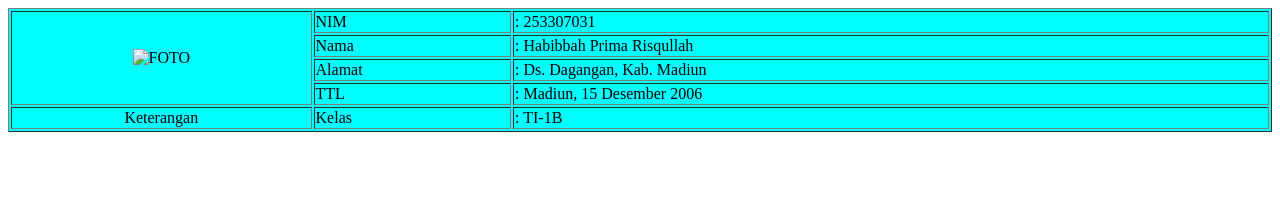
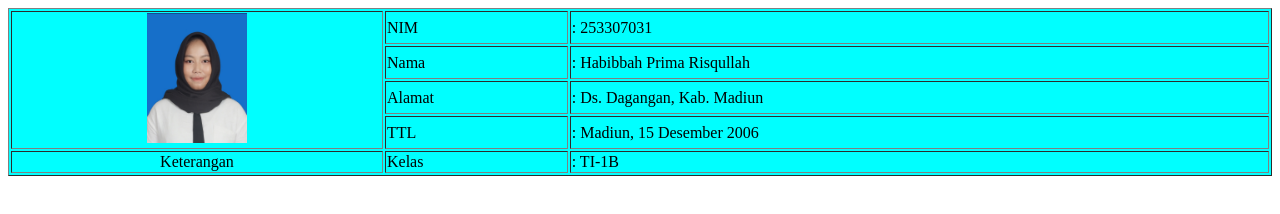
Before and after one commit to habibbahprima-prog/DPW, a plain HTML site: page MODUL1/latihan_1_7.html in a window 1280 px wide. Drawn offline with Linux system fonts and the light colour scheme.

Commit message:
latihan modul2

```diff
--- a/MODUL1/latihan_1_7.html
+++ b/MODUL1/latihan_1_7.html
@@ -7,7 +7,7 @@
     <table border="1px" bgcolor="aqua" width="100%">
         <tr>
             <td rowspan="4" align="center">
-                <img src="gambar/pemandangan.jpg" width="100" height="130" alt="FOTO">
+                <img src="Img/habibah.jpeg" width="100" height="130" alt="FOTO">
             </td>
             <td>NIM</td>
             <td>: 253307031</td>
```
